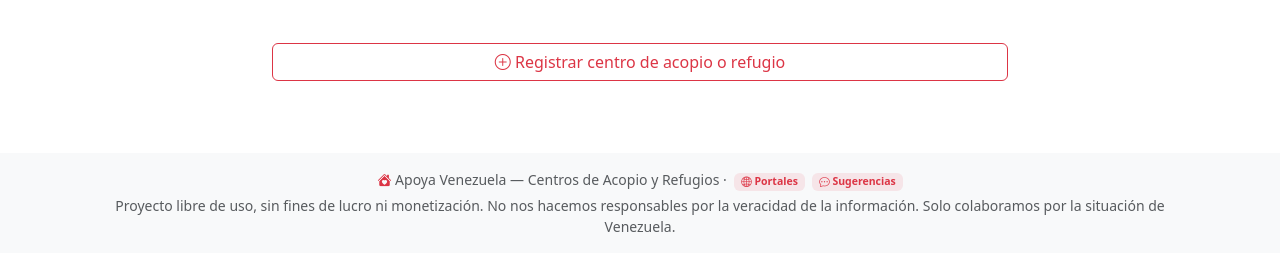
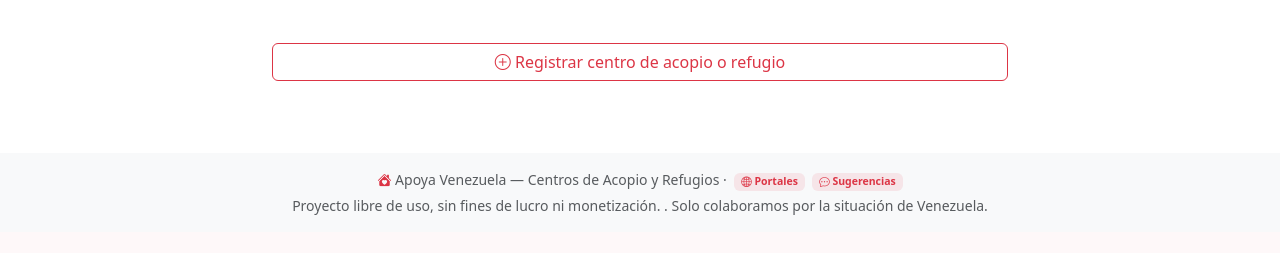
Before and after one commit to FawziL/acopio, a PHP site: page / in a window 1280 px wide. Shown: the part 692-945 px from the top of the page. After the commit the page ends 907 px from the top, so only its background shows below. Run offline with PHP 8.4, Linux system fonts and the light colour scheme.

Commit message:
fix: correct footer text in multiple view files

```diff
--- a/index.php
+++ b/index.php
@@ -98,7 +98,7 @@
             <a href="/sugerencias" class="badge bg-danger bg-opacity-10 text-danger text-decoration-none ms-1"><i class="bi bi-chat-dots"></i> Sugerencias</a>
         </div>
         <div class="container text-center text-muted small mt-1">
-            Proyecto libre de uso, sin fines de lucro ni monetización. No nos hacemos responsables por la veracidad de la información. Solo colaboramos por la situación de Venezuela.
+            Proyecto libre de uso, sin fines de lucro ni monetización. . Solo colaboramos por la situación de Venezuela.
         </div>
     </footer>
 
--- a/views/centros-acopio.php
+++ b/views/centros-acopio.php
@@ -234,7 +234,7 @@
             <a href="/sugerencias" class="badge bg-danger bg-opacity-10 text-danger text-decoration-none ms-1"><i class="bi bi-chat-dots"></i> Sugerencias</a>
         </div>
         <div class="container text-center text-muted small mt-1">
-            Proyecto libre de uso, sin fines de lucro ni monetización. No nos hacemos responsables por la veracidad de la información. Solo colaboramos por la situación de Venezuela.
+            Proyecto libre de uso, sin fines de lucro ni monetización. . Solo colaboramos por la situación de Venezuela.
         </div>
     </footer>
 
--- a/views/refugios.php
+++ b/views/refugios.php
@@ -233,7 +233,7 @@
             <a href="/sugerencias" class="badge bg-danger bg-opacity-10 text-danger text-decoration-none ms-1"><i class="bi bi-chat-dots"></i> Sugerencias</a>
         </div>
         <div class="container text-center text-muted small mt-1">
-            Proyecto libre de uso, sin fines de lucro ni monetización. No nos hacemos responsables por la veracidad de la información. Solo colaboramos por la situación de Venezuela.
+            Proyecto libre de uso, sin fines de lucro ni monetización. . Solo colaboramos por la situación de Venezuela.
         </div>
     </footer>
 
```
Also changed, not shown: 1 other file.
